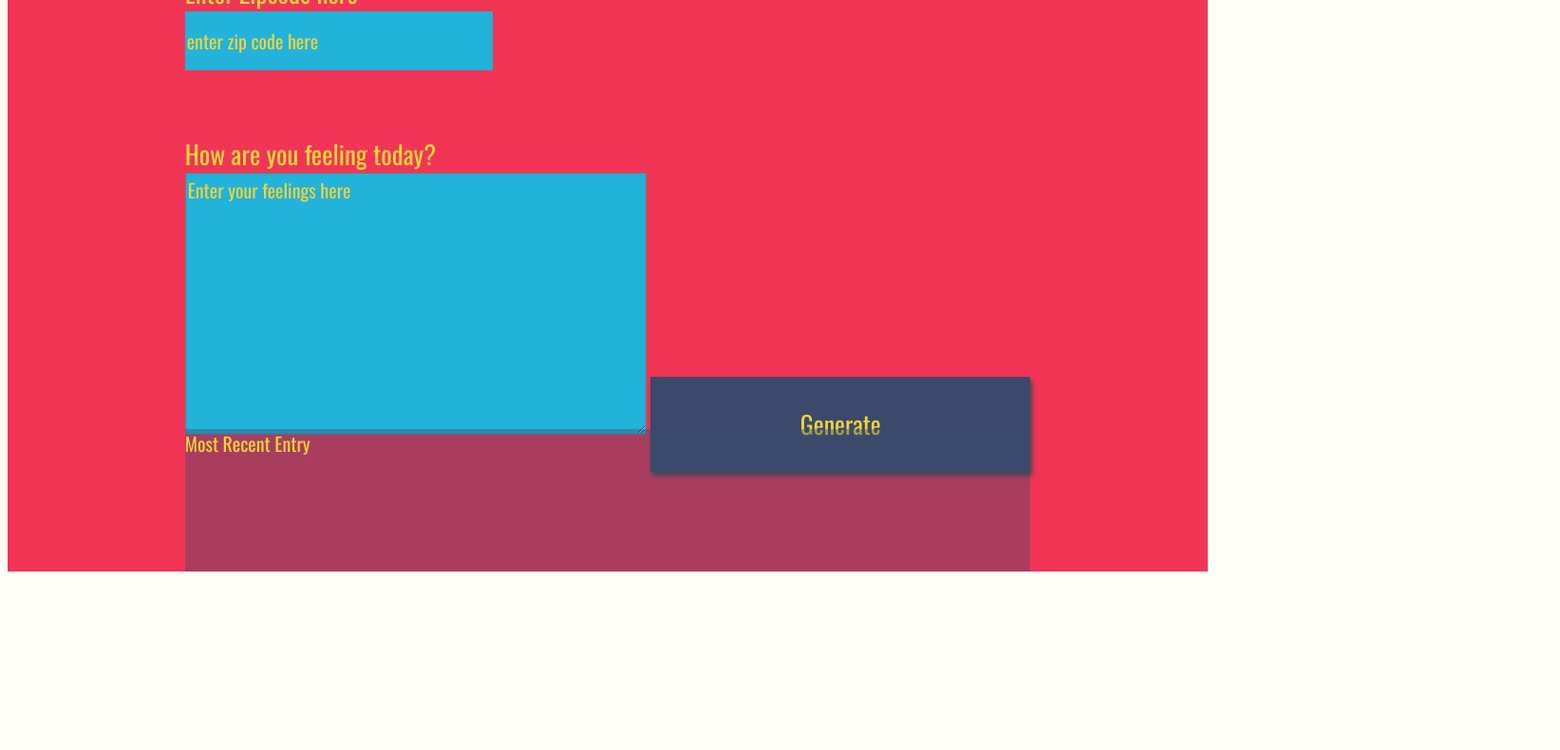
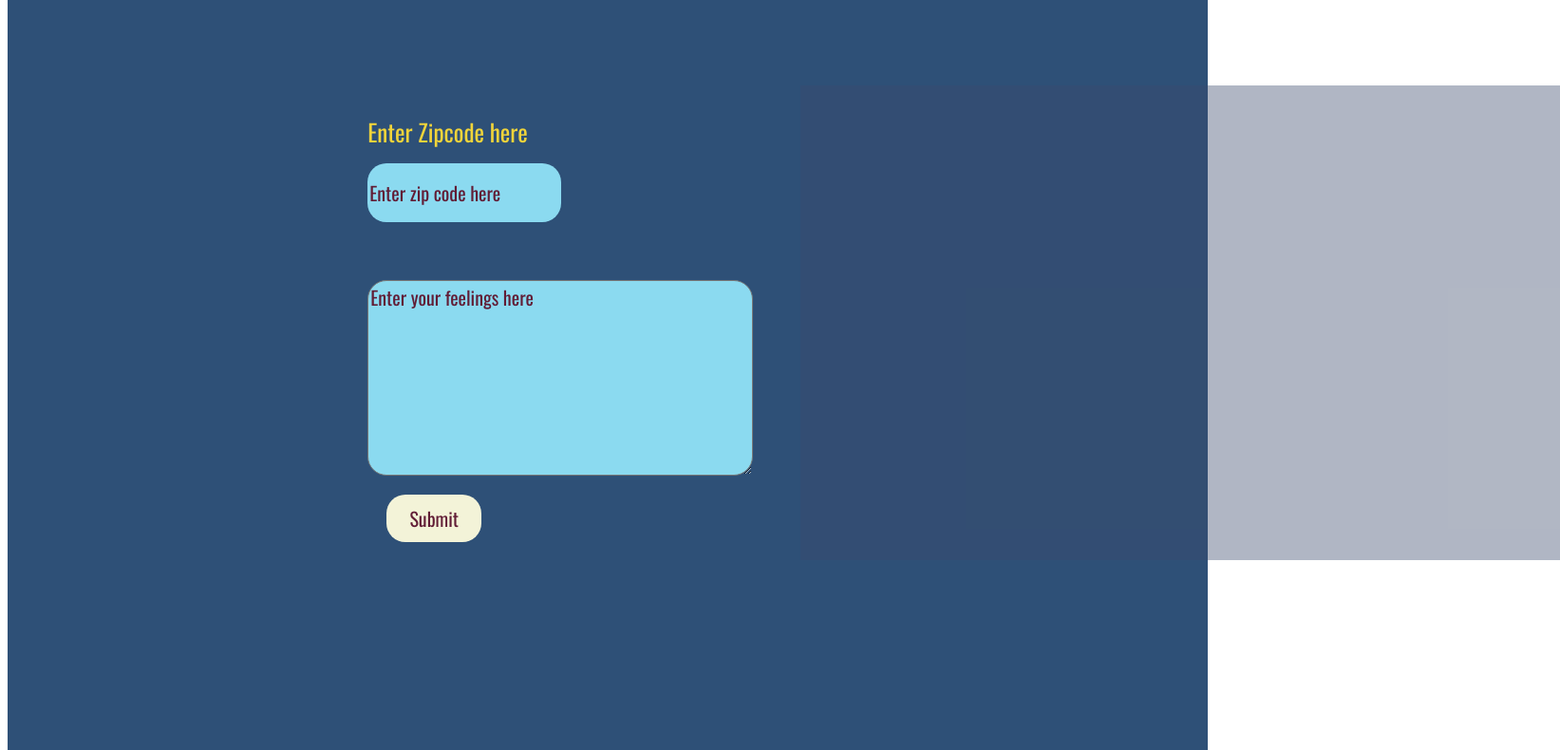
Before and after one commit to JoannaJY/weather-journal-app, a plain HTML site: page website/index.html in a window 1280 px wide. Shown: the part 206-996 px from the top of the page at 95% size, 1643 px wide, since content can reach past the window. Before the commit the page ends 816 px from the top, so only its background shows below. Drawn offline with nearby package versions, Linux system fonts and the light colour scheme; a web font is replaced by a local one.

Commit message:
first time HTML CSS

```diff
--- a/website/app.js
+++ b/website/app.js
@@ -1,5 +1,6 @@
 /* Global Variables */
-
+const baseUrl = 'http://api.openweathermap.org/data/2.5/weather?zip=';
+const APIKey = 'a3a01efea177cd6f42cfac7a32ae9bfa';
 // Create a new date instance dynamically with JS
 let d = new Date();
 let newDate = d.getMonth()+'.'+ d.getDate()+'.'+ d.getFullYear();
--- a/website/index.html
+++ b/website/index.html
@@ -4,28 +4,31 @@
 <meta charset="UTF-8">
 <title>Weather Journal</title>
 <link href="https://fonts.googleapis.com/css?family=Oswald:400,600,700|Ranga:400,700&display=swap" rel="stylesheet">
+<link href="https://fonts.googleapis.com/css2?family=Ephesis&display=swap" rel="stylesheet">
 <link rel="stylesheet" href="style.css">
 </head>
 <body>
  <div id = "app">
     <div class ="holder headline">
-    Weather Journal App
+       Find your Weather
     </div>
     <div class ="holder zip">
        <label for="zip">Enter Zipcode here</label>
-    <input type="text" id="zip" placeholder="enter zip code here">
+       <input class="zipcode" type="text" id="zip" placeholder="Enter zip code here">
     </div>
     <div class ="holder feel">
-    <label for="feelings">How are you feeling today?</label>
        <textarea class= "myInput" id="feelings" placeholder="Enter your feelings here" rows="9" cols="50"></textarea>
-    <button id="generate" type = "submit"> Generate </button>
+       <button id="generate" type = "submit"> Submit</button>
     </div>
     <div class ="holder entry">
-    <div class = "title">Most Recent Entry</div>
       <div id = "entryHolder">
         <div id = "date"></div>
+        <div id = "location"></div>
         <div id = "temp"></div>
-   <div id = "content"></div>
+        <div id = "wind"></div>
+        <div id = "clouds"></div>
+        <div id = "rain"></div>
+        <div id = "myfeeling"></div>
       </div>
     </div>
  </div>
--- a/website/style.css
+++ b/website/style.css
@@ -1,20 +1,22 @@
 body{
-    background: #fffff8;
     font-family: -apple-system, BlinkMacSystemFont, sans-serif;
 }
 
 #app{
+    background-color: #2E5077;
+    color: #f0d43a;
+    font-family: 'Oswald', sans-serif;
     display: grid;
-    grid-auto-rows: minmax(150px, auto);
-    /* grid-template-columns:  */
-    height:100vh;
-    background: #f23557;
-    color: #f0d43a;
-    justify-content: center;
-    grid-gap: 1em;
-    font-size: 20px;
-    font-family: 'Oswald', sans-serif;
+    grid-template-columns: auto;
+    grid-template-rows: auto;
+    grid-template-areas:
+    "headline headline"
+    "zip content"
+    "feel content";
+    height: 900px;
+    padding:100px 30%;
 }
+
 
 .holder{
 
@@ -22,6 +24,10 @@ body{
 
 .entry{
     background: rgba(59, 74, 107, .4);
+    grid-area: content;
+    height: 500px;
+    width: 800px;
+    margin-left: 50px;
 }
 
 #entryHolder{
@@ -41,48 +47,61 @@ body{
 }
 
 .headline {
-
+  grid-area: headline;
+  font-family: 'Ephesis', cursive;
+  font-size: 70px;
+  text-align: center;
 }
-.title{
-
+.zip{
+    grid-area: zip;
+    font-size: 25px;
+    margin-top: 30px;
 }
-
-/*  Basic Styling To Override Default For Basic HTML Elements */
-label{
-    display:block;
-    font-size: 27px;
+.zipcode{
+    margin-top: 15px;
+    border-radius: 20px;
+}
+.feel{
+    grid-area: feel;
+    display: flex;
+    flex-direction: column;
+    margin-top: -150px;
 }
 
 input{
     display:block;
     height: 60px;
-    width: 320px;
-    background:#22b2da;
-    color: #f0d43a;
+    width: 200px;
+    background:#8bdaf0;
+    color: #611C35;
     font-size: 20px;
     font-family: 'Oswald', sans-serif;
     border: none;
 }
 
 button{
-    width: 400px;
-    height: 100px;
-    background: #3b4a6b;
-    color: #f0d43a;
-    font-size: 26px;
+    width: 100px;
+    height: 50px;
+    margin: 20px;
+    background: #f3f3d8;
+    color: #611C35;
+    font-size: 20px;
     font-family: 'Oswald', sans-serif;
     border: none;
-    box-shadow: 2px 4px 5px #444;
+    border-radius: 20px;
 }
 h1{
     font-size: 36px;
 }
 
 textarea{
-    background:#22b2da;
-    color: #f0d43a;
+    background:#8bdaf0;
+    color: #611C35;
     font-size: 20px;
     font-family: 'Oswald', sans-serif;
+    border-radius: 20px;
+    width: 400px;
+    height: 200px;
 }
 /* Reset style for HTML element on active to have no border*/
 input:focus,
@@ -93,7 +112,7 @@ button:focus {
 }
 /* Style for Placeholder Text*/
 ::placeholder { /* Firefox, Chrome, Opera */
-    color: #f0d43a;
+    color: #611C35;
     font-family: 'Oswald', sans-serif;
 
 }
```
Lines whose indentation alone changed are shown as unchanged.
